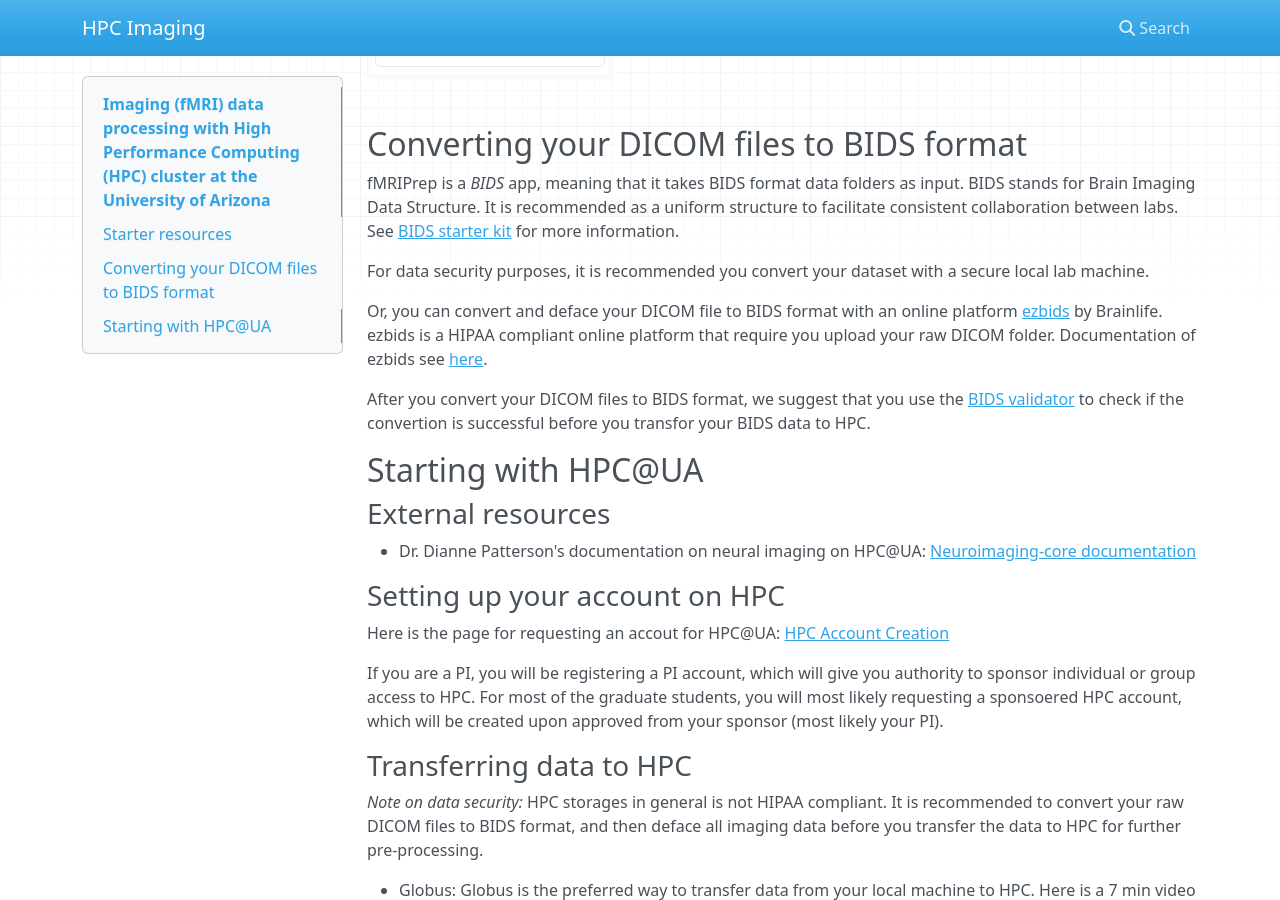
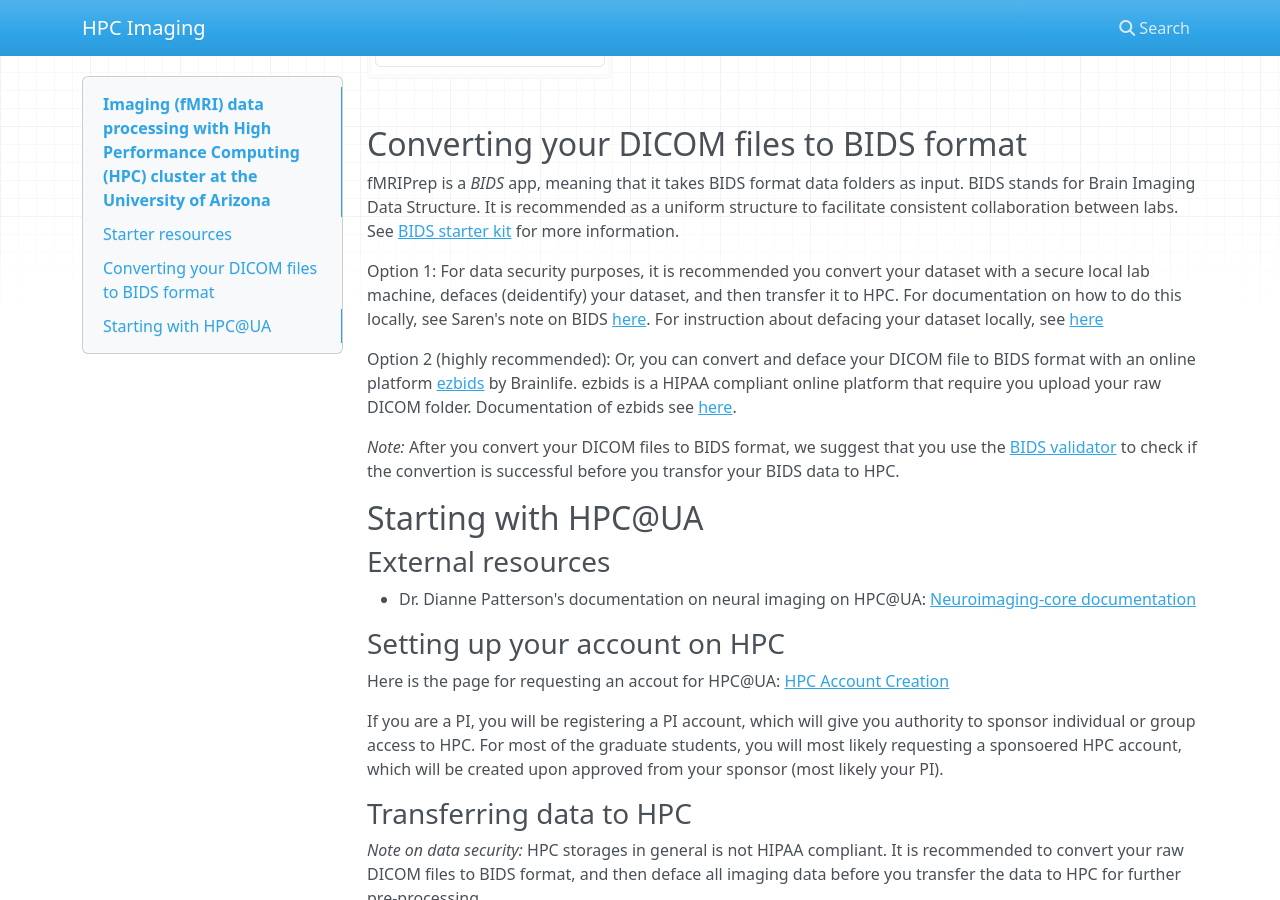
Before and after one commit to Diheng/HPC_imaging, an MkDocs documentation site: the page built from docs/index.md, in a window 1280 px wide and 900 px high, scrolled down 982 px. Built offline with MkDocs 1.6.1, drawn with Linux system fonts in a browser that asks for light colours; nearby versions of some CDN libraries.

Commit message:
Added recommended defacing methods

```diff
--- a/docs/index.md
+++ b/docs/index.md
@@ -30,11 +30,11 @@ Join Neuroimaging Workshops group (on D2L) for more imaging data processing work
 
 fMRIPrep is a *BIDS* app, meaning that it takes BIDS format data folders as input. BIDS stands for Brain Imaging Data Structure. It is recommended as a uniform structure to facilitate consistent collaboration between labs. See [BIDS starter kit](https://bids-standard.github.io/bids-starter-kit/) for more information.
 
-For data security purposes, it is recommended you convert your dataset with a secure local lab machine.
+Option 1: For data security purposes, it is recommended you convert your dataset with a secure local lab machine, defaces (deidentify) your dataset, and then transfer it to HPC. For documentation on how to do this locally, see Saren's note on BIDS [here](https://rpubs.com/sarenseeley/463941). For instruction about defacing your dataset locally, see [here](https://arizona.openclass.ai/resource/lesson-62252eb99cfeb41cbcde2cd8)
 
-Or, you can convert and deface your DICOM file to BIDS format with an online platform [ezbids](https://brainlife.io/ezbids/) by Brainlife. ezbids is a HIPAA compliant online platform that require you upload your raw DICOM folder. Documentation of ezbids see [here](https://github.com/brainlife/ezbids).
+Option 2 (highly recommended): Or, you can convert and deface your DICOM file to BIDS format with an online platform [ezbids](https://brainlife.io/ezbids/) by Brainlife. ezbids is a HIPAA compliant online platform that require you upload your raw DICOM folder. Documentation of ezbids see [here](https://github.com/brainlife/ezbids).
 
-After you convert your DICOM files to BIDS format, we suggest that you use the [BIDS validator](https://bids-standard.github.io/bids-validator/) to check if the convertion is successful before you transfor your BIDS data to HPC.
+*Note:* After you convert your DICOM files to BIDS format, we suggest that you use the [BIDS validator](https://bids-standard.github.io/bids-validator/) to check if the convertion is successful before you transfor your BIDS data to HPC.
 
 ## Starting with HPC@UA
 
```
